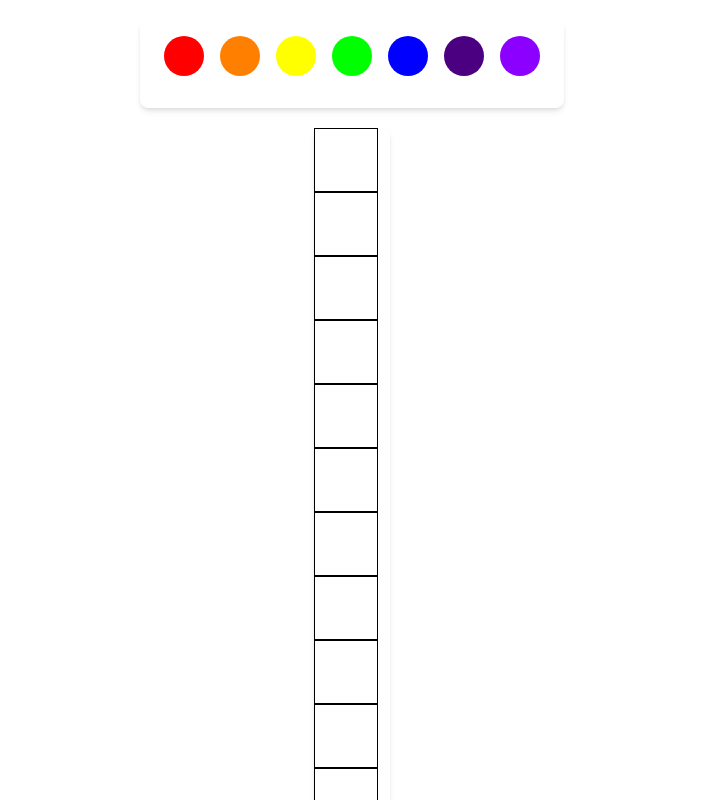
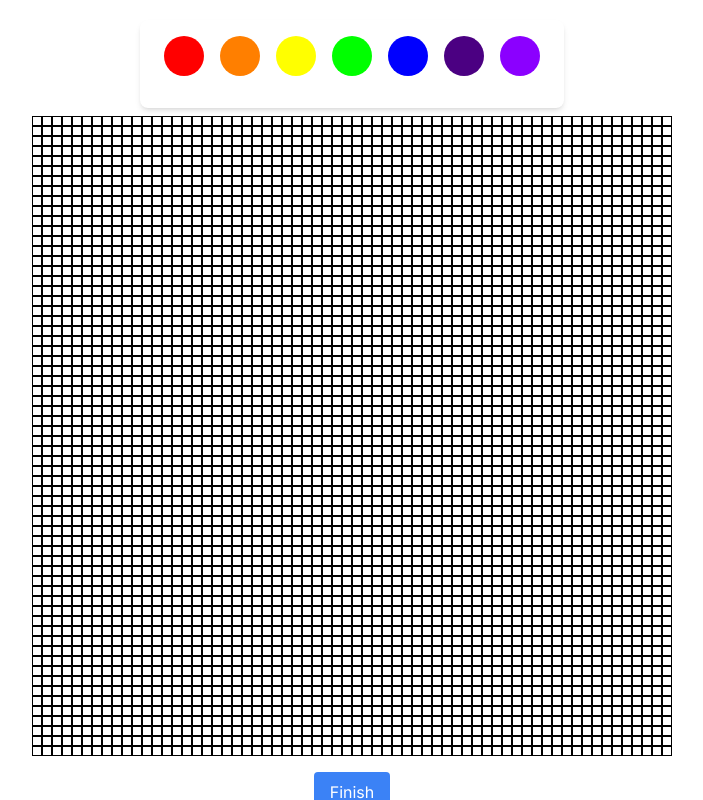
Before and after one commit to anindosarker/pixel-art, a Next.js app: page / in a window 1280 px wide. Shown: the top 800 px of the page, without its empty margins (288-991 px from the left). Built offline with nearby package versions, Linux system fonts and the light colour scheme.

Commit message:
fix grid, color selection, null color prevent

```diff
--- a/app/components/Canvas.tsx
+++ b/app/components/Canvas.tsx
@@ -1,4 +1,4 @@
-'use client';
+"use client";
 import React, { useState } from "react";
 import DrawingBoard from "./DrawingBoard";
 import ColorSelection from "./ColorSelection";
@@ -11,8 +11,7 @@
   };
 
   return (
-    <div>
-
+    <div className="">
       <DrawingBoard />
     </div>
   );
--- a/app/components/ColorSelection.tsx
+++ b/app/components/ColorSelection.tsx
@@ -1,11 +1,26 @@
-'use client';
-import React from "react";
+"use client";
+import { useState } from "react";
 
-interface ColorSelectionProps {
-    setSelectedColor: (color: string) => void;
+interface ColorProps {
+  color: string;
+  selected: boolean;
+  onClick: () => void;
 }
 
-export default function ColorSelection({ setSelectedColor }: ColorSelectionProps) {
+const Color = ({ color, selected, onClick }: ColorProps) => {
+  return (
+    <div
+      className="w-10 h-10 rounded-full mx-2 cursor-pointer"
+      style={{
+        backgroundColor: color,
+        border: selected ? "2px solid black" : "none",
+      }}
+      onClick={onClick}
+    ></div>
+  );
+};
+
+export default function ColorSelection({ setSelectedColor }: any) {
   const rainbowColors = [
     "#FF0000",
     "#FF7F00",
@@ -15,22 +30,24 @@
     "#4B0082",
     "#8B00FF",
   ];
+  const [selected, setSelected] = useState<string>("");
 
   const handleColorClick = (color: string) => {
     setSelectedColor(color);
+    setSelected(color);
     console.log(`Selected color: ${color}`);
   };
 
   return (
-    <div className="p-4 max-w-md mx-auto bg-white rounded-lg shadow-md mb-5">
+    <div className="p-4 max-w-md mx-auto bg-white rounded-lg shadow-md mb-2">
       <div className="flex justify-center mb-4">
         {rainbowColors.map((color, index) => (
-          <div
+          <Color
             key={index}
-            className="w-10 h-10 rounded-full mx-2 cursor-pointer"
-            style={{ backgroundColor: color }}
+            color={color}
+            selected={selected === color}
             onClick={() => handleColorClick(color)}
-          ></div>
+          />
         ))}
       </div>
     </div>
--- a/app/components/DrawingBoard.tsx
+++ b/app/components/DrawingBoard.tsx
@@ -1,5 +1,6 @@
-import React, { useState } from "react";
+"use client";
 import ColorSelection from "./ColorSelection";
+import { useState } from "react";
 
 interface DivColor {
   row: number;
@@ -9,7 +10,7 @@
 
 export default function DrawingBoard() {
   const [selectedColor, setSelectedColor] = useState("");
-  const gridSize: number = 10;
+  const gridSize: number = 64;
   const [selectedDivs, setSelectedDivs] = useState<DivColor[]>([]);
 
   const handleDivClick = (row: number, col: number) => {
@@ -30,43 +31,55 @@
   };
 
   const handleFinishClick = () => {
-    const coloredDivs = selectedDivs.map((div) => ({
+    const coloredDivs = selectedDivs
+      .filter((div) => div.color)
+      .map((div) => ({
         index: `(${div.row}, ${div.col})`,
         color: div.color,
       }));
-
     console.log(coloredDivs);
   };
 
-  const gridItems: JSX.Element[] = [];
-
-  for (let row = 0; row < gridSize; row++) {
-    for (let col = 0; col < gridSize; col++) {
-      const selectedDiv = selectedDivs.find(
-        (div) => div.row === row && div.col === col
+  const renderGrid = () => {
+    const grid = [];
+    for (let i = 0; i < gridSize; i++) {
+      const row = [];
+      for (let j = 0; j < gridSize; j++) {
+        const existingDiv = selectedDivs.find(
+          (div) => div.row === i && div.col === j
         );
-      const divStyle: React.CSSProperties = {
-        backgroundColor: selectedDiv ? selectedDiv.color : "white",
+        const backgroundColor = existingDiv ? existingDiv.color : "white";
+        row.push(
+          <div
+            key={`${i}-${j}`}
+            onClick={() => handleDivClick(i, j)}
+            style={{
+              backgroundColor,
+              width: "10px",
+              height: "10px",
+              border: "1px solid black",
+              display: "inline-block",
+              margin: 0,
+              padding: 0,
+            }}
+          />
+        );
+      }
+      grid.push(
+        <div key={i} style={{ lineHeight: 0 }}>
+          {row}
+        </div>
+      );
+    }
+    return (
+      <div style={{ display: "flex", flexDirection: "column" }}>{grid}</div>
+    );
   };
 
-      gridItems.push(
-        <div
-          key={`${row}-${col}`}
-          className="h-16 w-16 bg-white border border-black"
-          style={divStyle}
-          onClick={() => handleDivClick(row, col)}
-        ></div>
-      );
-    }
-  }
-
   return (
-    <div className="flex flex-col">
+    <div className="flex flex-col items-center justify-center">
       <ColorSelection setSelectedColor={setSelectedColor} />
-      <div className="mx-auto bg-white rounded-lg shadow-md">
-        <div className={`grid grid-cols-${gridSize} grid-rows-${gridSize}`}>
-          {gridItems}
-        </div>
+      {renderGrid()}
       <button
         className="mt-4 px-4 py-2 bg-blue-500 text-white rounded hover:bg-blue-600"
         onClick={handleFinishClick}
@@ -74,6 +87,5 @@
         Finish
       </button>
     </div>
-    </div>
   );
 }
--- /dev/null
+++ b/app/components/NewGrid.tsx
@@ -0,0 +1,21 @@
+import React from "react";
+
+export default function NewGrid() {
+  return (
+    <div className="h-70vh">
+      <div className="sm:w-2/3 md:w-1/2 lg:w-1/3 bg-white rounded-lg shadow-lg p-4">
+        <div className="grid grid-cols-64 gap-2">
+          {/* Generate the grid cells */}
+          {Array.from({ length: 64 }).map((_, index) => (
+            <div
+              key={index}
+              className="bg-gray-200 h-8 w-8 flex justify-center items-center"
+            >
+              {/* You can add content or customize each grid cell here */}
+            </div>
+          ))}
+        </div>
+      </div>
+    </div>
+  );
+}
--- a/app/globals.css
+++ b/app/globals.css
@@ -1,6 +1,10 @@
 @tailwind base;
 @tailwind components;
 @tailwind utilities;
+
+html {
+  box-sizing: border-box;
+}
 
 /* :root {
   --foreground-rgb: 0, 0, 0;
--- a/app/page.tsx
+++ b/app/page.tsx
@@ -1,6 +1,7 @@
 import Image from 'next/image'
 import DrawingBoard from './components/DrawingBoard'
 import Canvas from './components/Canvas'
+import NewGrid from './components/NewGrid'
 
 export default function Home() {
   return (
```
Lines whose indentation alone changed are shown as unchanged.
